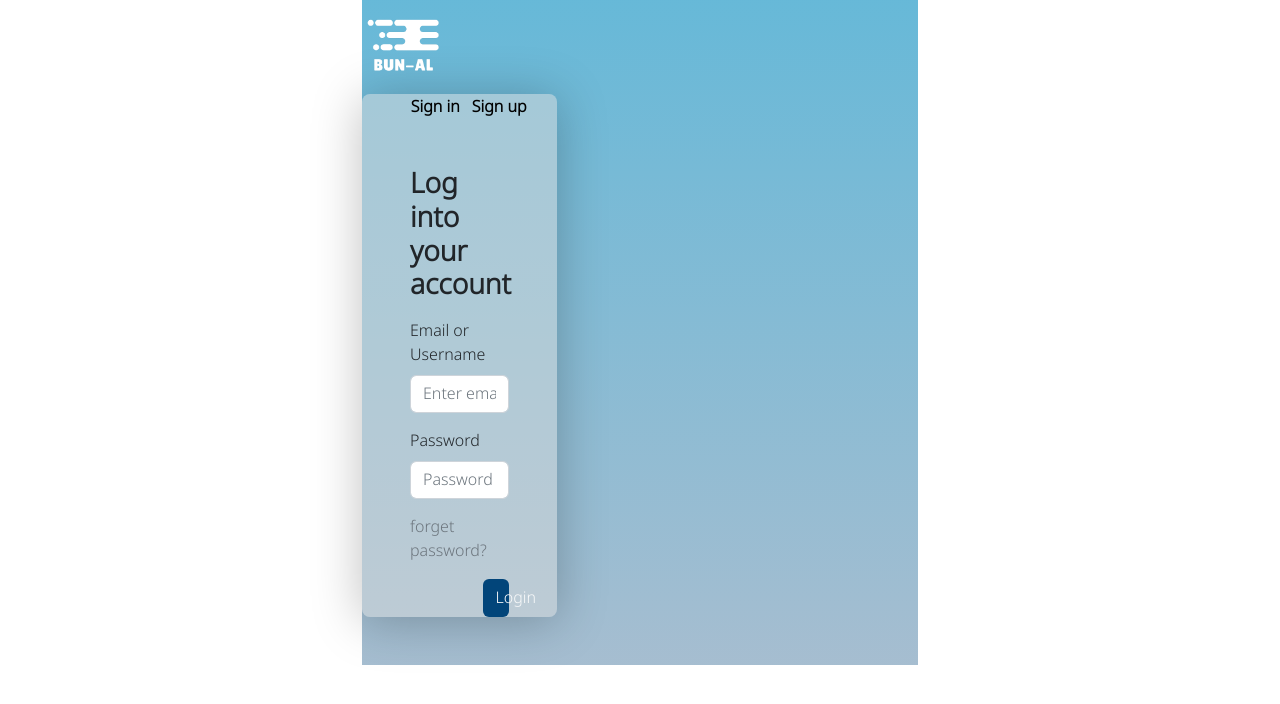
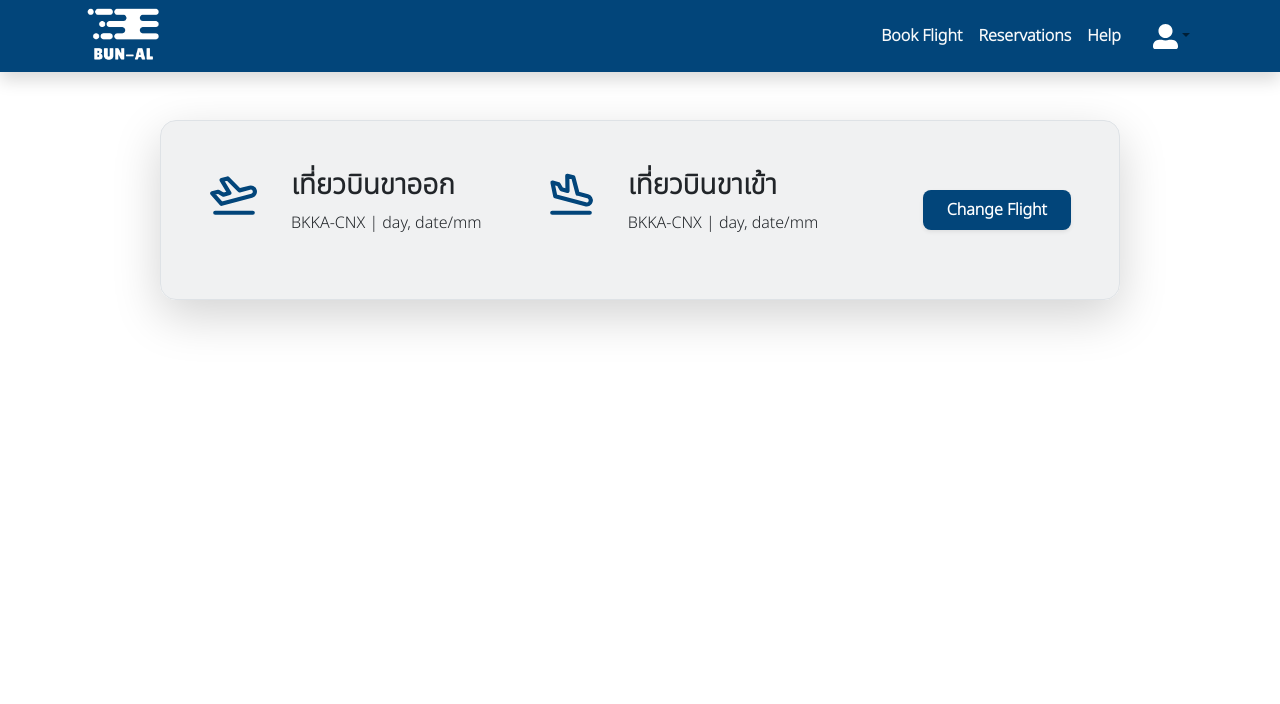
Before and after one commit to B-MNSN/dii-front-end-project, a React (Create React App) app: page / in a window 1280 px wide. Shown: the top 704 px of the page. Built offline with nearby package versions, Linux system fonts and the light colour scheme.

Commit message:
test flight page

```diff
--- a/src/App.js
+++ b/src/App.js
@@ -1,30 +1,19 @@
 import 'bootstrap/dist/css/bootstrap.min.css';
 // import './App.css';
 import './index.css';
-// import Navbar from './components/Navbar';
-import Login from './components/Login';
-// import ChangeFlight from './components/ChangeFlight';
-// import { useState } from 'react';
-// import { Button } from 'react-bootstrap';
+import Navbar from './components/Navbar';
+// import Login from './components/Login';
+// import Signup from './components/Signup';
 import Container from './components/Container';
+import Flight from './components/Flight';
 
 function App() {
-  // const [modalShow, setModalShow] = useState(false);
-
   return (
     <>
-      {/* <Navbar /> */}
+      <Navbar />
       <Container>
-          <Login/>
+          <Flight/>
       </Container>
-      {/* <Button variant="primary" onClick={() => setModalShow(true)}>
-        Something
-      </Button> */}
-
-      {/* <ChangeFlight
-        show={modalShow}
-        onHide={() => setModalShow(false)}
-      /> */}
     </>
   );
 }
```
